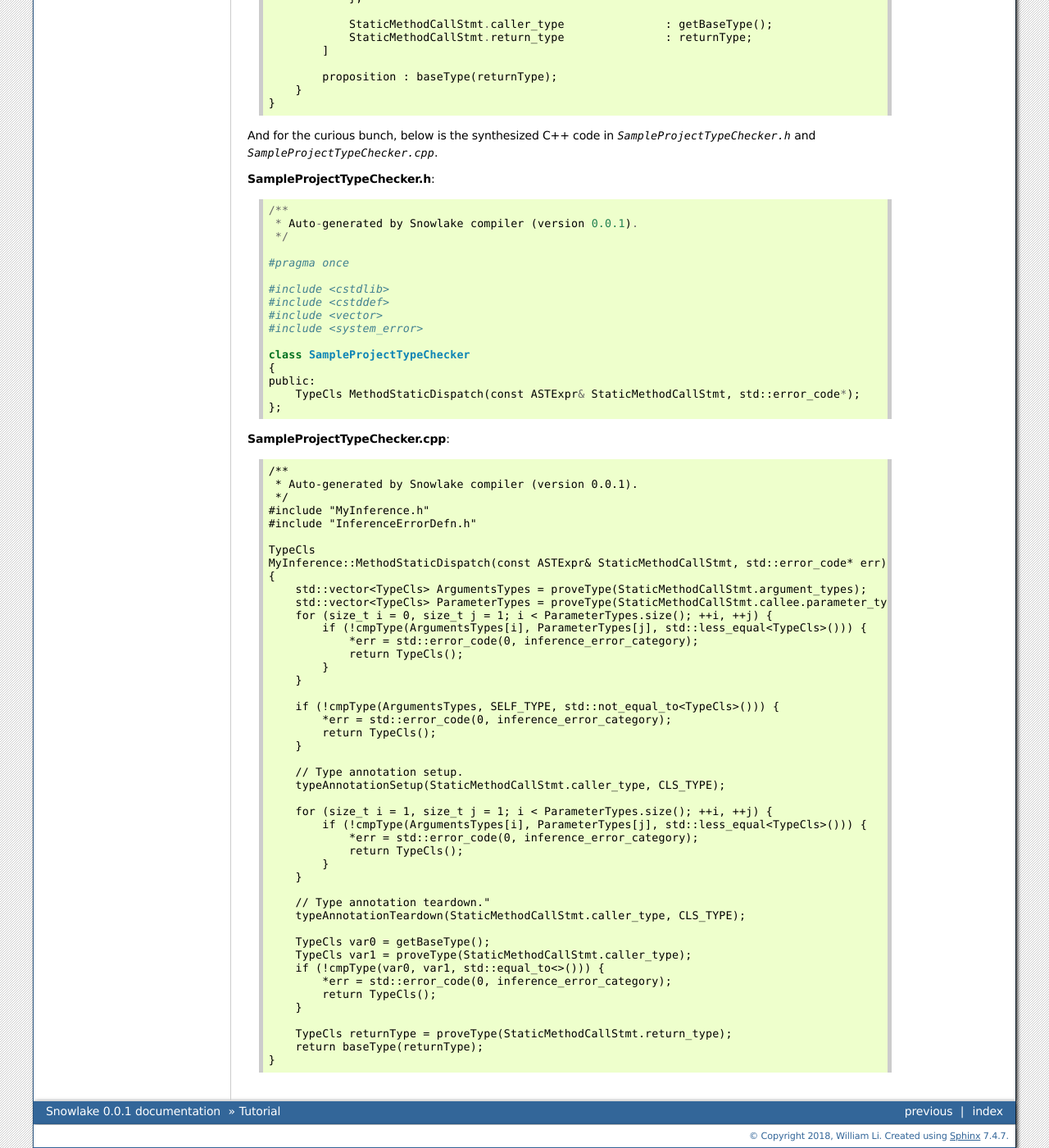
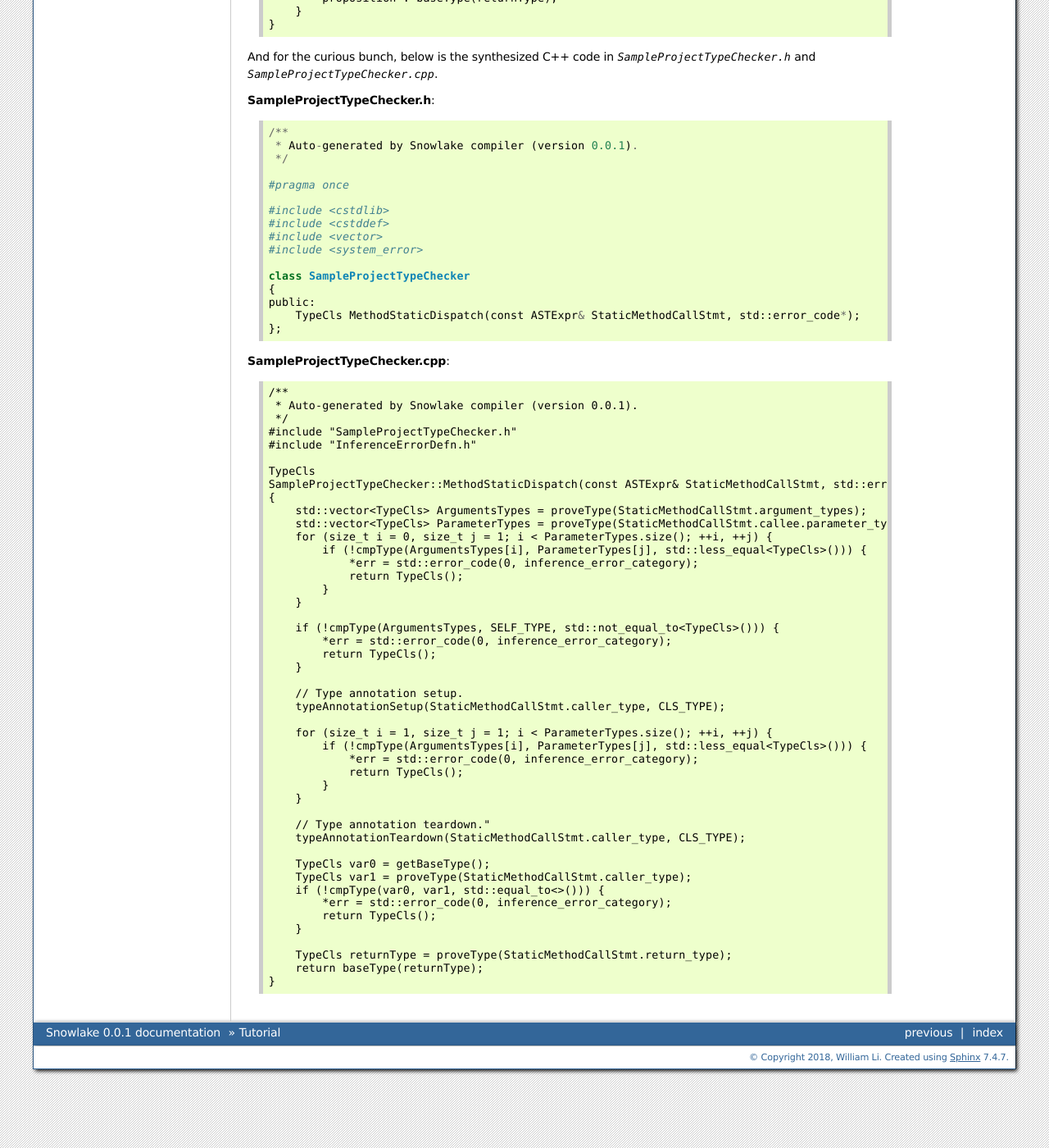
Before and after one commit to libcxx/Snowlake, a Sphinx documentation site: the page built from docs/source/tutorial.rst, in a window 1280 px wide and 1400 px high, scrolled down 8817 px. Shown: the whole window at 82% size. Built offline with Sphinx 7.4.7, drawn with Linux system fonts in a browser that asks for light colours; part of the change alters nothing that is shown; some of the changed text lies outside the part shown.

Commit message:
Fix and refine documentation

```diff
--- a/docs/source/tutorial.rst
+++ b/docs/source/tutorial.rst
@@ -49,7 +49,7 @@ for this exercise, and name it `SampleProject`. The definition will
 look like::
 
   group SampleProject {
-    ...
+      ...
   }
 
 Each inference group definition translates directly into a corresponding
@@ -57,7 +57,7 @@ C++ class with the same name. With the group definition above, the
 synthesized C++ class definition will resemble the following form::
 
   class SampleProject {
-    ...
+      ...
   };
 
 
@@ -77,7 +77,7 @@ The **ClassName** field specifies the name of the synthesized C++ class,
 if it needs to be different from the name of the encapsulating inference
 group definition.
 
-The syntax for this field is:
+The syntax of this field is:
 
 `ClassName : <value>;`
 
@@ -93,7 +93,7 @@ target language are universally represented by a single type class in C++.
 One additional requirement for this type class is that it needs to be
 `default constructible <http://www.cplusplus.com/reference/type_traits/is_default_constructible/>`_.
 
-The syntax for this field is:
+The syntax of this field is:
 
 `TypeClass : <value>;`
 
@@ -110,7 +110,7 @@ The requirement on the signature of such function is that the return value
 is of type specified by the `TypeClass <#typeclass>`_ field, and the parameters
 can be a single arbitrary type that fits of the context of the synthesized code.
 
-The syntax for this field is:
+The syntax of this field is:
 
 `ProofMethod : <value>;`
 
@@ -130,7 +130,7 @@ by the `TypeClass <#typeclass>`_ field above, and an overloaded comparator
 functor in the `std` namespace. See `Equality premise <#equality-premise>`_
 below for the supported comparison functor types.
 
-The syntax for this field is:
+The syntax of this field is:
 
 `TypeCmpMethod : <value>;`
 
@@ -153,7 +153,7 @@ perform setup and teardown.
 For more details on type registration setup and teardown, refer to
 `While-clause <#while-clause>`_ section below.
 
-The syntax for this field is:
+The syntax of this field is:
 
 `TypeAnnotationSetupMethod : <value>;`
 
@@ -176,7 +176,7 @@ perform type registration setup and teardown.
 For more details on type registration setup and teardown, refer to
 `While-clause <#while-clause>`_ section below.
 
-The syntax for this field is:
+The syntax of this field is:
 
 `TypeAnnotationTeardownMethod : <value>;`
 
@@ -245,7 +245,7 @@ Let us call the inference rule `StaticMethodStaticDispatch`. Our
 inference rule definition will then look like the following::
 
   inference StaticMethodStaticDispatch {
-    ...
+      ...
   }
 
 
@@ -269,9 +269,9 @@ as a global constant inside our inference rule definition::
 
   inference StaticMethodStaticDispatch {
 
-    globals: [
-        SELF_TYPE
-    ]
+      globals: [
+          SELF_TYPE
+      ]
 
   }
 
@@ -367,13 +367,13 @@ the inference rule definition as follows::
 
   inference StaticMethodStaticDispatch {
 
-    globals: [
-        SELF_TYPE
-    ]
+      globals: [
+          SELF_TYPE
+      ]
 
-    arguments: [
-        StaticMethodCallStmt : ASTExpr
-    ]
+      arguments: [
+          StaticMethodCallStmt : ASTExpr
+      ]
 
   }
 
@@ -487,28 +487,22 @@ for static method dispatch type checking::
 
   inference StaticMethodStaticDispatch {
 
-    globals: [
-        SELF_TYPE
-    ]
+      ...
 
-    arguments: [
-        StaticMethodCallStmt : ASTExpr
-    ]
+      premises: [
+          StaticMethodCallStmt.argument_types            : ArgumentsTypes[];
+          StaticMethodCallStmt.callee.parameter_types    : ParameterTypes[];
 
-    premises: [
-        StaticMethodCallStmt.argument_types            : ArgumentsTypes[];
-        StaticMethodCallStmt.callee.parameter_types    : ParameterTypes[];
+          ArgumentsTypes[] <= ParameterTypes[] inrange 0..1..ParameterTypes[];
+          ArgumentsTypes[0] != SELF_TYPE;
 
-        ArgumentsTypes[] <= ParameterTypes[] inrange 0..1..ParameterTypes[];
-        ArgumentsTypes[0] != SELF_TYPE;
+          StaticMethodCallStmt.caller_type : CLS_TYPE while {
+              ArgumentsTypes[] <= ParameterTypes[] inrange 1..1..ParameterTypes[];
+          };
 
-        StaticMethodCallStmt.caller_type : CLS_TYPE while {
-            ArgumentsTypes[] <= ParameterTypes[] inrange 1..1..ParameterTypes[];
-        };
-
-        StaticMethodCallStmt.caller_type               : getBaseType();
-        StaticMethodCallStmt.return_type               : returnType;
-    ]
+          StaticMethodCallStmt.caller_type               : getBaseType();
+          StaticMethodCallStmt.return_type               : returnType;
+      ]
 
   }
 
@@ -653,11 +647,11 @@ And for the curious bunch, below is the synthesized C++ code in
   /**
    * Auto-generated by Snowlake compiler (version 0.0.1).
    */
-  #include "MyInference.h"
+  #include "SampleProjectTypeChecker.h"
   #include "InferenceErrorDefn.h"
 
   TypeCls
-  MyInference::MethodStaticDispatch(const ASTExpr& StaticMethodCallStmt, std::error_code* err)
+  SampleProjectTypeChecker::MethodStaticDispatch(const ASTExpr& StaticMethodCallStmt, std::error_code* err)
   {
       std::vector<TypeCls> ArgumentsTypes = proveType(StaticMethodCallStmt.argument_types);
       std::vector<TypeCls> ParameterTypes = proveType(StaticMethodCallStmt.callee.parameter_types);
```
